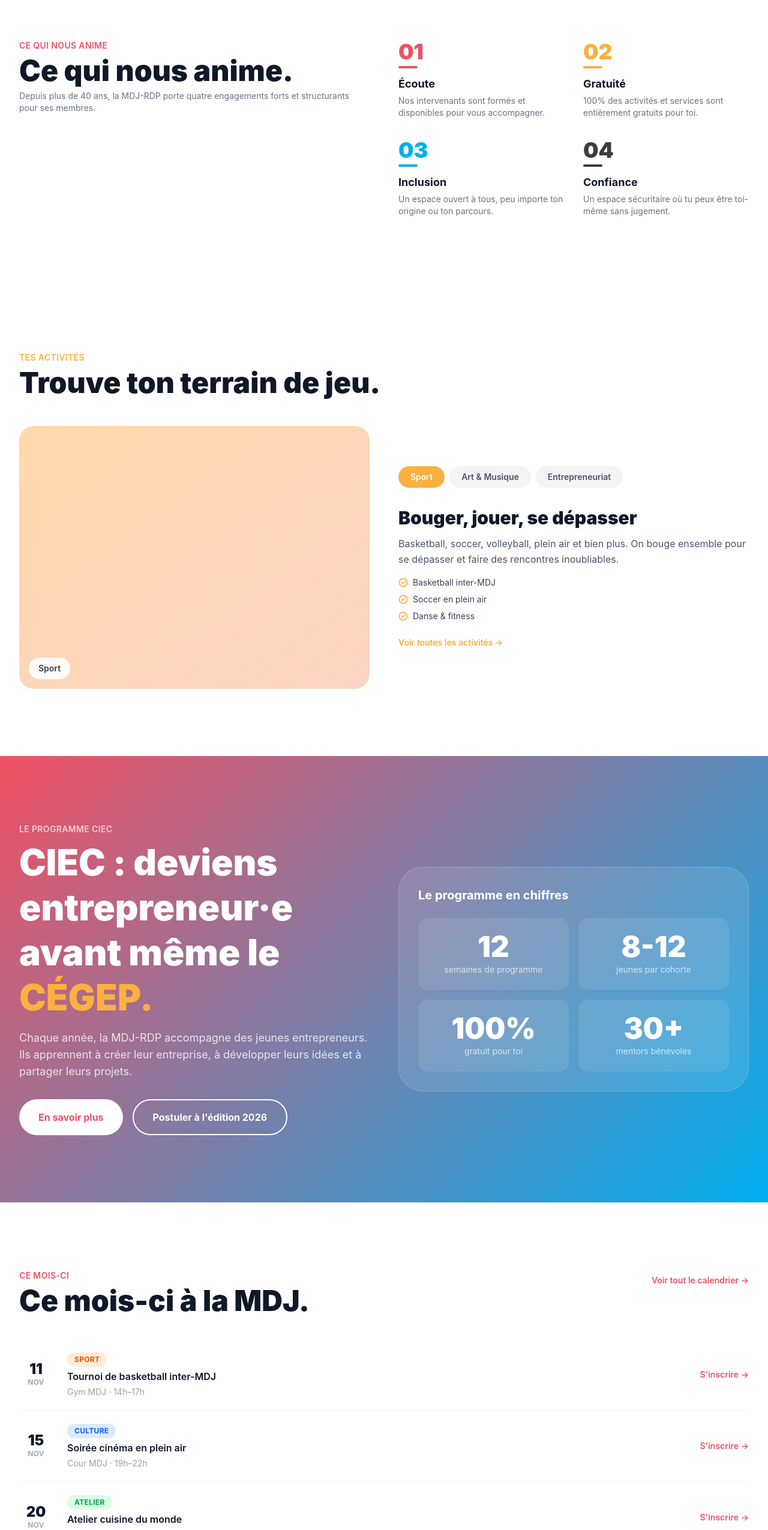
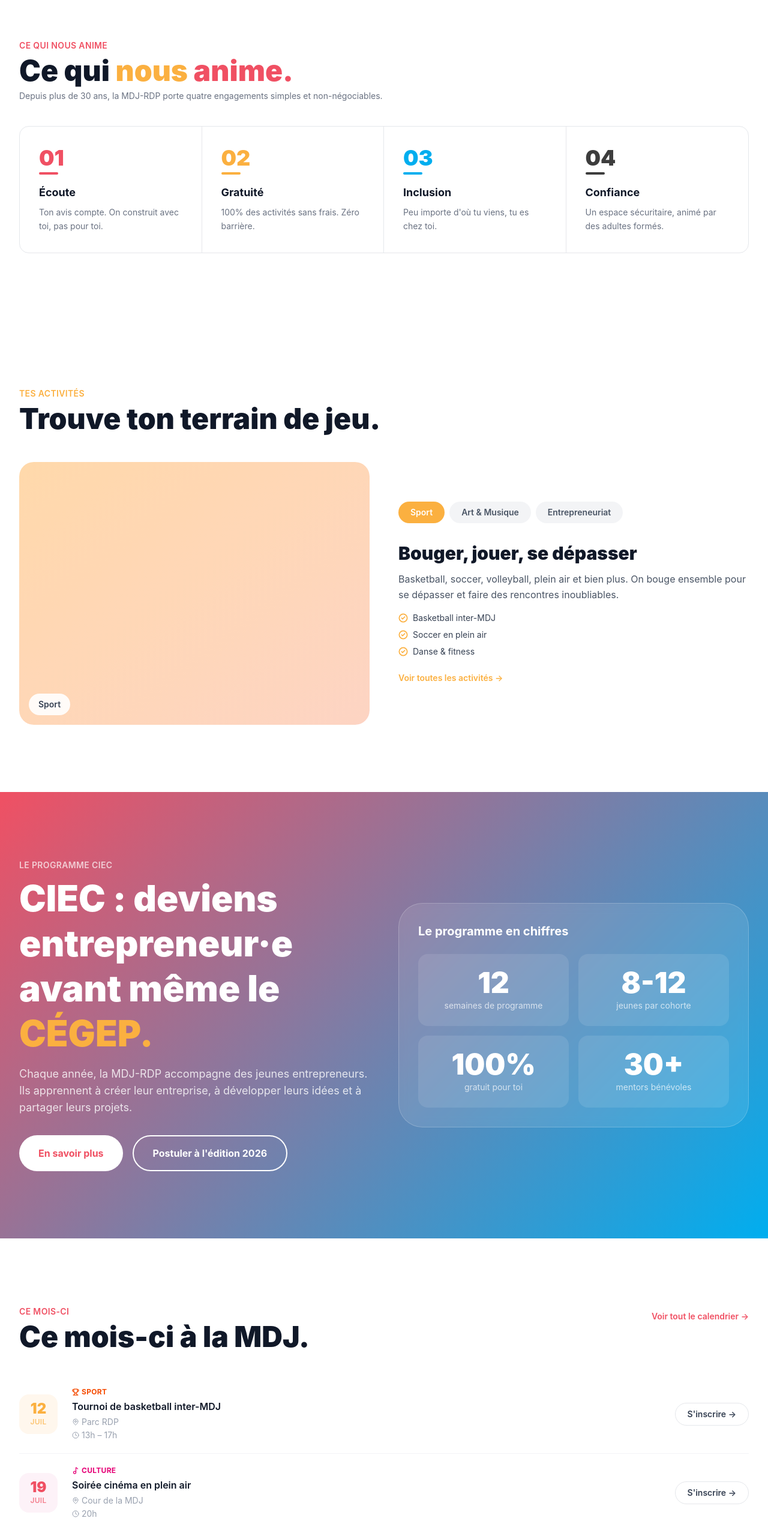
Before and after one commit to DaCoSa-debug/mdj-rdp-website, a React (Vite) app: page / in a window 1280 px wide. Shown: the part 1028-3578 px from the top of the page at 60% size. Built offline with nearby package versions, Linux system fonts and the light colour scheme.

Commit message:
fix(home): About multicolor title and Events with colored date boxes and icons

```diff
--- a/src/components/About.tsx
+++ b/src/components/About.tsx
@@ -8,25 +8,25 @@ const items = [
     num: '01',
     color: PINK,
     title: 'Écoute',
-    text: 'Nos intervenants sont formés et disponibles pour vous accompagner.',
+    text: 'Ton avis compte. On construit avec toi, pas pour toi.',
   },
   {
     num: '02',
     color: ORANGE,
     title: 'Gratuité',
-    text: '100% des activités et services sont entièrement gratuits pour toi.',
+    text: '100% des activités sans frais. Zéro barrière.',
   },
   {
     num: '03',
     color: BLUE,
     title: 'Inclusion',
-    text: 'Un espace ouvert à tous, peu importe ton origine ou ton parcours.',
+    text: "Peu importe d'où tu viens, tu es chez toi.",
   },
   {
     num: '04',
     color: DARK,
     title: 'Confiance',
-    text: 'Un espace sécuritaire où tu peux être toi-même sans jugement.',
+    text: 'Un espace sécuritaire, animé par des adultes formés.',
   },
 ]
 
@@ -35,35 +35,35 @@ export default function About() {
     <section className="py-20 md:py-28">
       <div className="mx-auto max-w-7xl px-4 sm:px-6 lg:px-8">
 
-        <div className="grid grid-cols-1 lg:grid-cols-2 gap-12 items-start">
-
-          {/* Left col — header */}
-          <div>
+        {/* Header — full width, text-left */}
         <p className="text-sm font-semibold uppercase tracking-wide" style={{ color: PINK }}>
           CE QUI NOUS ANIME
         </p>
-            <h2 className="mt-2 font-black text-4xl md:text-5xl text-gray-900">
-              Ce qui nous anime.
+        <h2 className="mt-2 font-black text-4xl md:text-5xl">
+          <span className="text-gray-900">Ce qui </span>
+          <span style={{ color: ORANGE }}>nous </span>
+          <span style={{ color: PINK }}>anime.</span>
         </h2>
         <p className="mt-2 text-sm text-gray-500">
-              Depuis plus de 40 ans, la MDJ-RDP porte quatre engagements forts et structurants pour ses membres.
+          Depuis plus de 30 ans, la MDJ-RDP porte quatre engagements simples et non-négociables.
         </p>
-          </div>
 
-          {/* Right col — numbered items */}
-          <div className="grid grid-cols-2 gap-8">
-            {items.map(({ num, color, title, text }) => (
-              <div key={num}>
+        {/* Items — single row with dividers */}
+        <div className="mt-10 border border-gray-200 rounded-2xl overflow-hidden grid grid-cols-2 lg:grid-cols-4">
+          {items.map(({ num, color, title, text }, i) => (
+            <div
+              key={num}
+              className={`p-8 ${i < items.length - 1 ? 'border-r border-gray-200' : ''}`}
+            >
               <div className="font-black text-4xl" style={{ color }}>{num}</div>
-                <div className="w-8 h-1 rounded-full mt-1 mb-3" style={{ background: color }} />
-                <h3 className="font-bold text-gray-900 text-lg">{title}</h3>
-                <p className="text-gray-500 text-sm mt-1">{text}</p>
+              <div className="w-8 h-1 rounded-full mt-1 mb-4" style={{ background: color }} />
+              <h3 className="font-bold text-gray-900 text-lg mb-2">{title}</h3>
+              <p className="text-gray-500 text-sm leading-relaxed">{text}</p>
             </div>
           ))}
         </div>
 
       </div>
-      </div>
     </section>
   )
 }
--- a/src/components/Events.tsx
+++ b/src/components/Events.tsx
@@ -1,46 +1,76 @@
-const PINK = '#F05063'
+import { Trophy, Music2, Utensils, Rocket, MapPin, Clock } from 'lucide-react'
+import type { LucideIcon } from 'lucide-react'
+
+const PINK   = '#F05063'
+const ORANGE = '#FBB040'
+const GREEN  = '#16a34a'
 
 interface Event {
   day: string
   month: string
   category: string
+  categoryLabel: string
   categoryStyle: string
+  CategoryIcon: LucideIcon
+  dateBoxBg: string
+  dateColor: string
   title: string
-  sub: string
+  location: string
+  time: string
 }
 
 const events: Event[] = [
   {
-    day: '11',
-    month: 'NOV',
-    category: 'SPORT',
-    categoryStyle: 'bg-orange-100 text-orange-600',
-    title: 'Tournoi de basketball inter-MDJ',
-    sub: 'Gym MDJ · 14h–17h',
+    day:           '12',
+    month:         'JUIL',
+    category:      'SPORT',
+    categoryLabel: 'SPORT',
+    categoryStyle: 'text-orange-600',
+    CategoryIcon:  Trophy,
+    dateBoxBg:     'bg-orange-50',
+    dateColor:     ORANGE,
+    title:         'Tournoi de basketball inter-MDJ',
+    location:      'Parc RDP',
+    time:          '13h – 17h',
   },
   {
-    day: '15',
-    month: 'NOV',
-    category: 'CULTURE',
-    categoryStyle: 'bg-blue-100 text-blue-600',
-    title: 'Soirée cinéma en plein air',
-    sub: 'Cour MDJ · 19h–22h',
+    day:           '19',
+    month:         'JUIL',
+    category:      'CULTURE',
+    categoryLabel: 'CULTURE',
+    categoryStyle: 'text-pink-600',
+    CategoryIcon:  Music2,
+    dateBoxBg:     'bg-pink-50',
+    dateColor:     PINK,
+    title:         'Soirée cinéma en plein air',
+    location:      'Cour de la MDJ',
+    time:          '20h',
   },
   {
-    day: '20',
-    month: 'NOV',
-    category: 'ATELIER',
-    categoryStyle: 'bg-green-100 text-green-600',
-    title: 'Atelier cuisine du monde',
-    sub: 'Cuisine MDJ · 15h–18h',
+    day:           '26',
+    month:         'JUIL',
+    category:      'ATELIER',
+    categoryLabel: 'VIE SOCIALE',
+    categoryStyle: 'text-green-600',
+    CategoryIcon:  Utensils,
+    dateBoxBg:     'bg-green-50',
+    dateColor:     GREEN,
+    title:         'Atelier cuisine du monde',
+    location:      'Cuisine MDJ',
+    time:          '17h – 20h',
   },
   {
-    day: '02',
-    month: 'DÉC',
-    category: 'CIEC',
-    categoryStyle: 'bg-pink-100 text-pink-600',
-    title: 'Lancement officiel du CIEC 2026',
-    sub: 'Salle principale · 10h–12h',
+    day:           '02',
+    month:         'AOÛT',
+    category:      'CIEC',
+    categoryLabel: 'CIEC',
+    categoryStyle: 'text-yellow-600',
+    CategoryIcon:  Rocket,
+    dateBoxBg:     'bg-yellow-50',
+    dateColor:     ORANGE,
+    title:         'Lancement officiel du CIEC 2026',
+    location:      'Salle multi',
+    time:          '18h',
   },
 ]
 
@@ -70,31 +100,41 @@ export default function Events() {
 
         {/* Event rows */}
         <div className="mt-10">
-          {events.map((event, i) => (
+          {events.map(({ day, month, categoryLabel, categoryStyle, CategoryIcon, dateBoxBg, dateColor, title, location, time }, i) => (
             <div
-              key={event.title}
+              key={title}
               className={`flex items-center gap-6 py-5 ${i < events.length - 1 ? 'border-b border-gray-100' : ''}`}
             >
-              {/* Date box */}
-              <div className="min-w-[56px] text-center shrink-0">
-                <div className="font-black text-2xl text-gray-900 leading-none">{event.day}</div>
-                <div className="text-xs font-semibold uppercase tracking-wide text-gray-400 mt-0.5">{event.month}</div>
+              {/* Date box — colored bg */}
+              <div className={`min-w-[64px] rounded-2xl px-3 py-3 text-center shrink-0 ${dateBoxBg}`}>
+                <div className="font-black text-2xl leading-none" style={{ color: dateColor }}>{day}</div>
+                <div className="text-xs font-semibold uppercase tracking-wide mt-0.5" style={{ color: dateColor, opacity: 0.7 }}>{month}</div>
               </div>
 
-              {/* Category badge + title + sub */}
+              {/* Details */}
               <div className="flex-1 min-w-0">
-                <span className={`inline-block rounded-full px-3 py-1 text-xs font-bold uppercase tracking-wide ${event.categoryStyle}`}>
-                  {event.category}
-                </span>
-                <p className="font-semibold text-gray-900 mt-1">{event.title}</p>
-                <p className="text-gray-400 text-sm mt-1">{event.sub}</p>
+                {/* Category with icon */}
+                <div className={`flex items-center gap-1 text-xs font-bold uppercase tracking-wide ${categoryStyle}`}>
+                  <CategoryIcon size={12} strokeWidth={2.5} />
+                  {categoryLabel}
+                </div>
+                <p className="font-semibold text-gray-900 mt-1">{title}</p>
+                {/* Location */}
+                <div className="flex items-center gap-1 mt-1">
+                  <MapPin size={12} strokeWidth={2} className="text-gray-400 shrink-0" />
+                  <span className="text-gray-400 text-sm">{location}</span>
+                </div>
+                {/* Time */}
+                <div className="flex items-center gap-1 mt-0.5">
+                  <Clock size={12} strokeWidth={2} className="text-gray-400 shrink-0" />
+                  <span className="text-gray-400 text-sm">{time}</span>
+                </div>
               </div>
 
-              {/* Register link */}
+              {/* Register button */}
               <a
                 href="#"
-                className="ml-auto shrink-0 text-sm font-semibold whitespace-nowrap hover:opacity-70 transition-opacity"
-                style={{ color: PINK }}
+                className="ml-auto flex-shrink-0 border border-gray-200 rounded-full px-5 py-2 text-sm font-semibold text-gray-700 hover:border-[#F05063] hover:text-[#F05063] transition-colors whitespace-nowrap"
               >
                 S'inscrire →
               </a>
```
Lines whose indentation alone changed are shown as unchanged.
